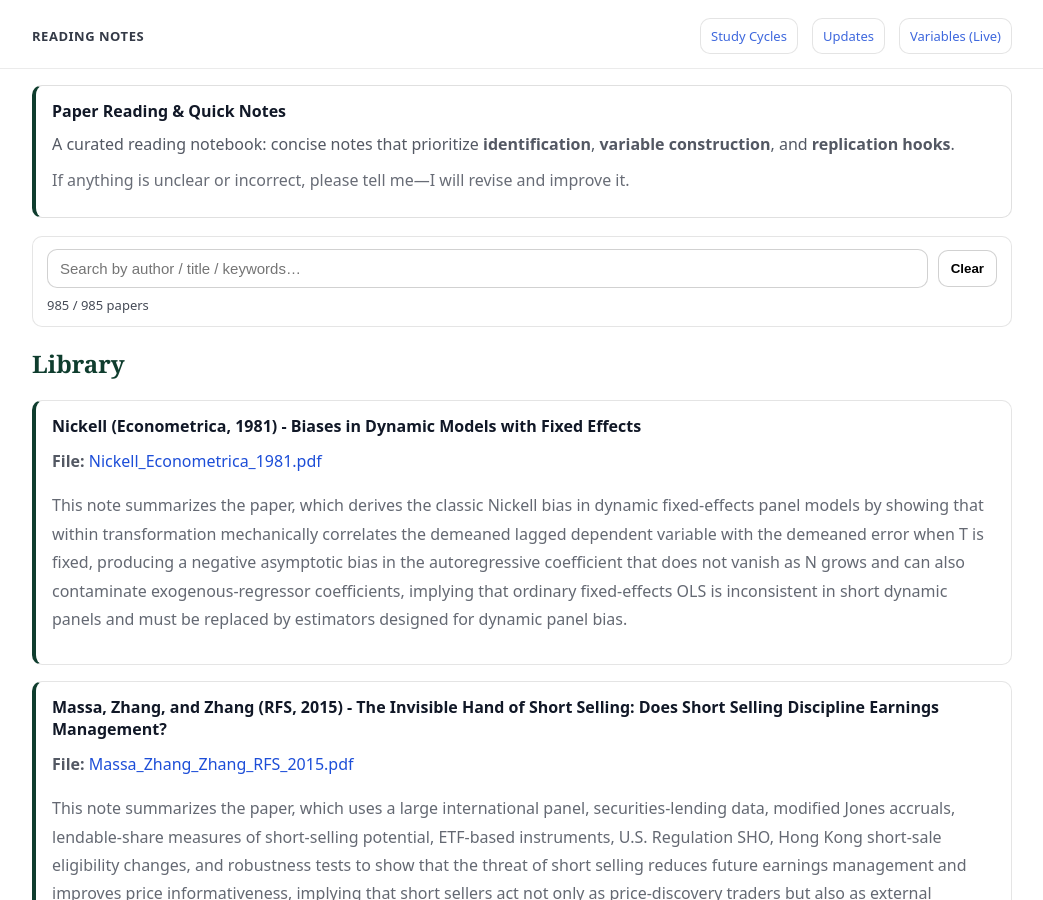
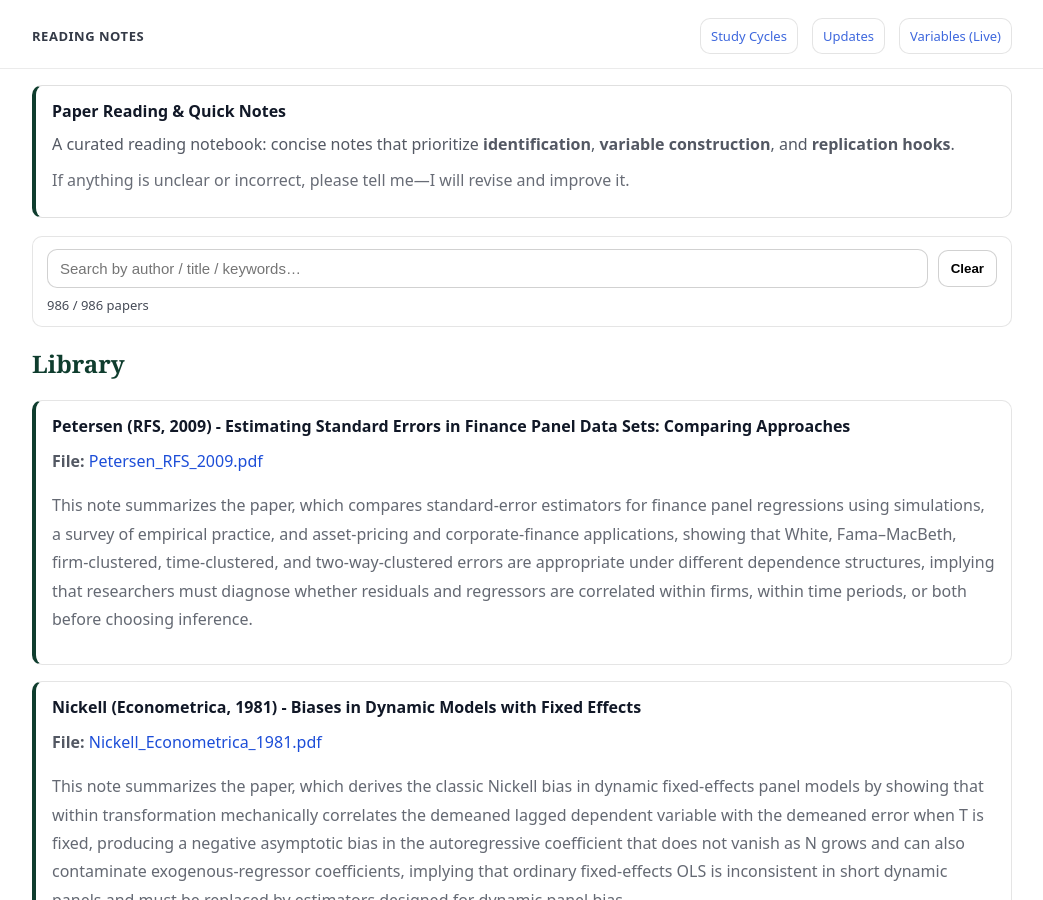
Before and after one commit to yaxinzn/study-archive, a Jekyll site: the page built from reading/index.md, in a window 1280 px wide and 900 px high. Shown: the whole window, without its empty margins (118-1161 px from the left). Built offline with Jekyll 4.4.1, drawn with Linux system fonts in a browser that asks for light colours.

Commit message:
Reading: add/update Petersen_RFS_2009.pdf

```diff
--- a/_data/reading.yml
+++ b/_data/reading.yml
@@ -1,3 +1,7 @@
+- title: "Petersen (RFS, 2009) - Estimating Standard Errors in Finance Panel Data Sets: Comparing Approaches"
+  file: "Petersen_RFS_2009.pdf"
+  desc: "This note summarizes the paper, which compares standard-error estimators for finance panel regressions using simulations, a survey of empirical practice, and asset-pricing and corporate-finance applications, showing that White, Fama–MacBeth, firm-clustered, time-clustered, and two-way-clustered errors are appropriate under different dependence structures, implying that researchers must diagnose whether residuals and regressors are correlated within firms, within time periods, or both before choosing inference."
+
 - title: "Nickell (Econometrica, 1981) - Biases in Dynamic Models with Fixed Effects"
   file: "Nickell_Econometrica_1981.pdf"
   desc: "This note summarizes the paper, which derives the classic Nickell bias in dynamic fixed-effects panel models by showing that within transformation mechanically correlates the demeaned lagged dependent variable with the demeaned error when T is fixed, producing a negative asymptotic bias in the autoregressive coefficient that does not vanish as N grows and can also contaminate exogenous-regressor coefficients, implying that ordinary fixed-effects OLS is inconsistent in short dynamic panels and must be replaced by estimators designed for dynamic panel bias."
```
Also changed, not shown: 1 other file.
